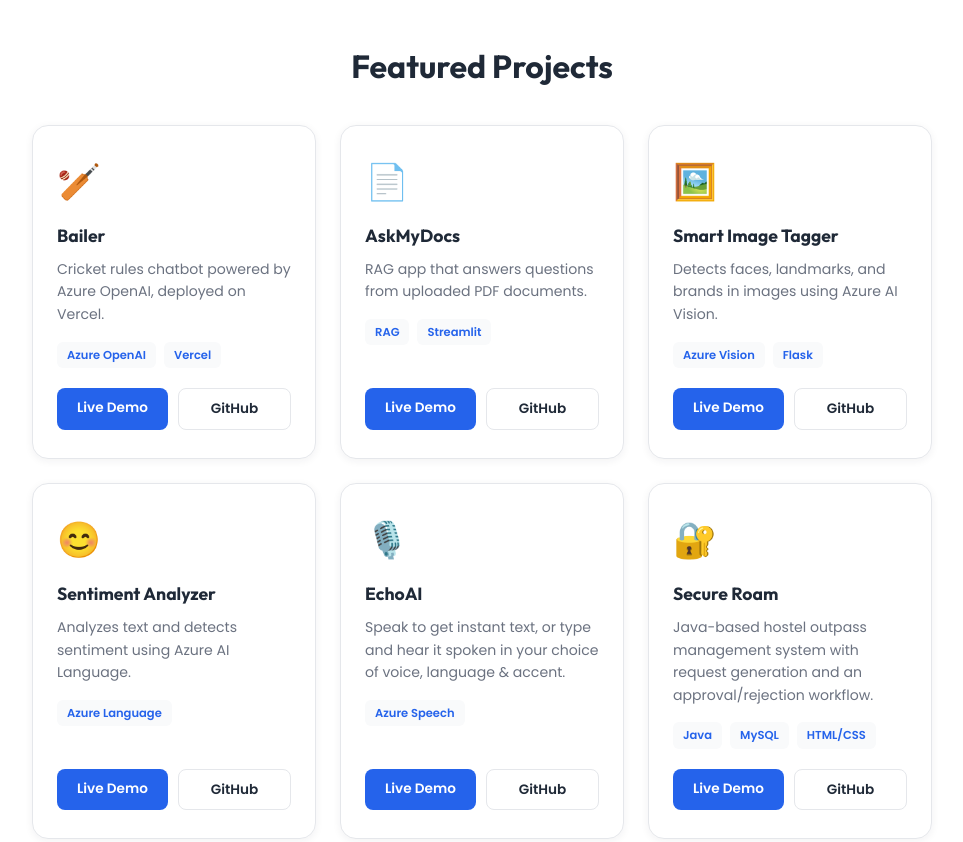
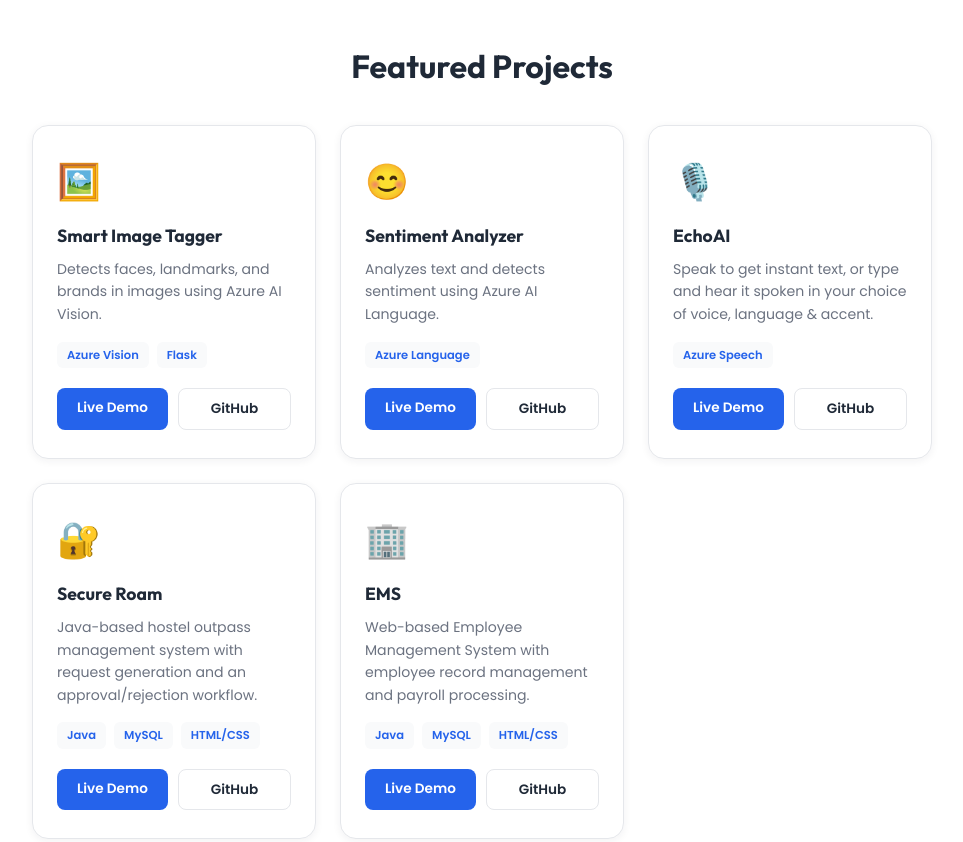
Before and after one commit to VignathaG/AI-Business-card, a website: page business-card/index.html in a window 1280 px wide. Shown: the part 1700-2542 px from the top of the page, without its empty margins (158-1121 px from the left). Drawn offline with Linux system fonts and the light colour scheme.

Commit message:
Update index.html

```diff
--- a/business-card/index.html
+++ b/business-card/index.html
@@ -101,33 +101,9 @@
         <h2 class="section-title fade-in">Featured Projects</h2>
         <div class="projects-grid">
 
-            <article class="project-card fade-in">
-                <div class="project-icon">🏏</div>
-                <h3>Bailer</h3>
-                <p>Cricket rules chatbot powered by Azure OpenAI, deployed on Vercel.</p>
-                <div class="tech-badges">
-                    <span class="badge">Azure OpenAI</span>
-                    <span class="badge">Vercel</span>
-                </div>
-                <div class="project-actions">
-                    <a href="https://cricket-bot-blush.vercel.app/" class="btn-outline ripple">Live Demo</a>
-                    <a href="https://github.com/VignathaG/cricket-bot" target="_blank" class="btn-ghost ripple">GitHub</a>
-                </div>
-            </article>
 
-            <article class="project-card fade-in">
-                <div class="project-icon">📄</div>
-                <h3>AskMyDocs</h3>
-                <p>RAG app that answers questions from uploaded PDF documents.</p>
-                <div class="tech-badges">
-                    <span class="badge">RAG</span>
-                    <span class="badge">Streamlit</span>
-                </div>
-                <div class="project-actions">
-                    <a href="https://askmydocs-fnd3vdazezpuh99q4xeik2.streamlit.app/" class="btn-outline ripple">Live Demo</a>
-                    <a href="https://github.com/VignathaG/AskMyDocs" target="_blank" class="btn-ghost ripple">GitHub</a>
-                </div>
-            </article>
+
+
 
             <article class="project-card fade-in">
                 <div class="project-icon">🖼️</div>
```
